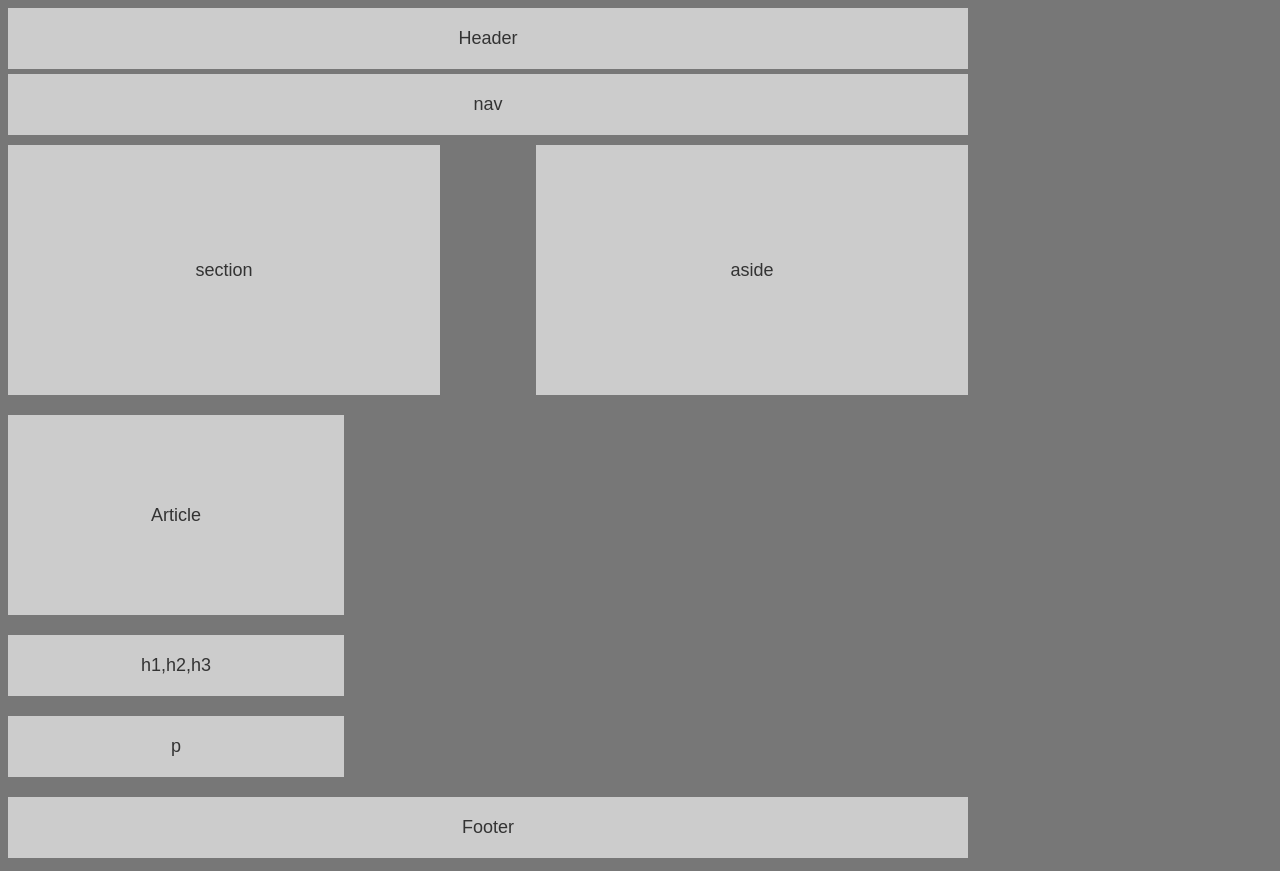
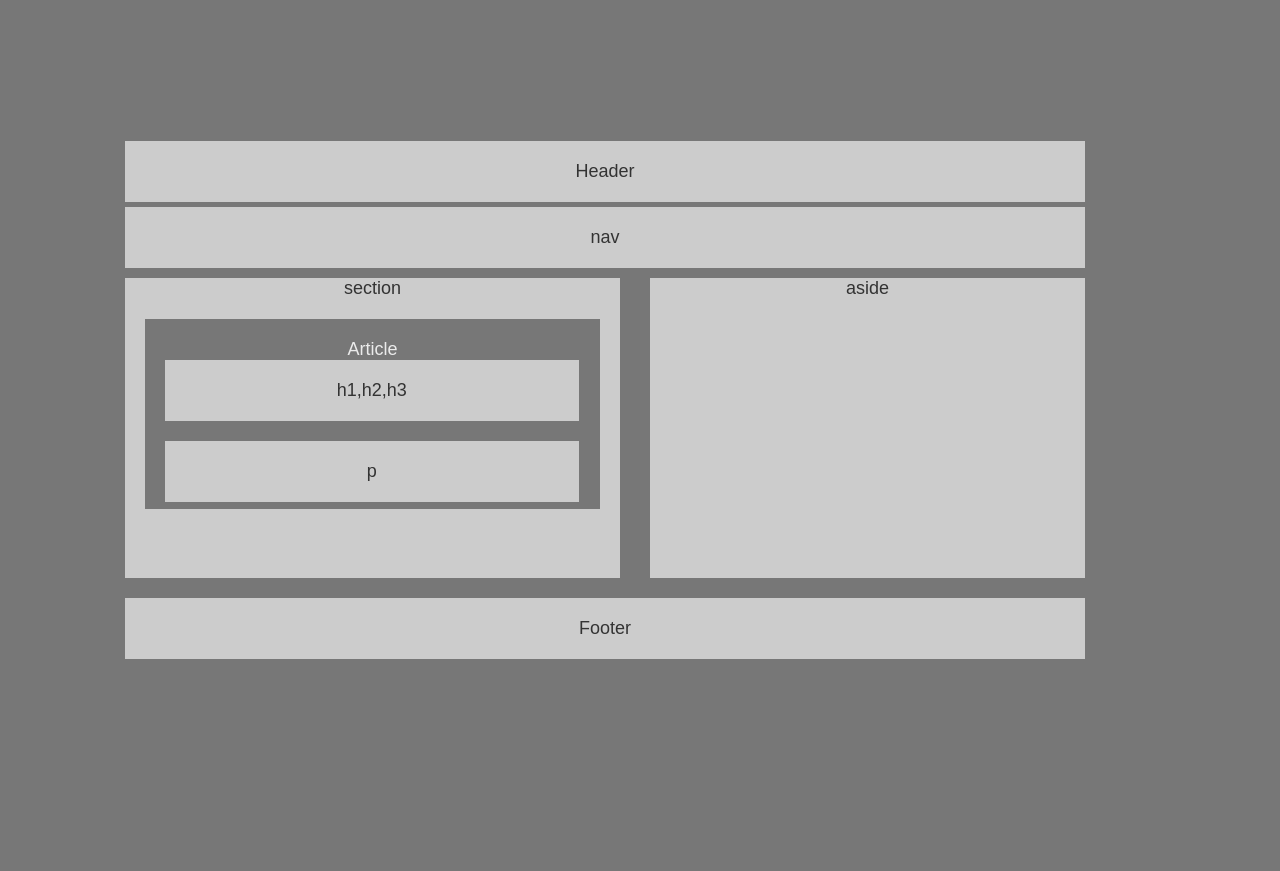
Before and after one commit to jagnoor/HW-Wireframe, a plain HTML site: page index.html in a window 1280 px wide. After the commit the page ends 800 px from the top, so only its background shows below. Drawn offline with Linux system fonts and the light colour scheme.

Commit message:
Completed Code

```diff
--- a/index.html
+++ b/index.html
@@ -22,15 +22,9 @@
 
         <section id="Section">
             section
-        </section>
-
-        <section id="aside">
-            aside
-        </section>
 
             <section id="Article">
                 Article
-        </section>
 
             <section id="h1h2h3">
                 h1,h2,h3
@@ -40,13 +34,23 @@
                     p
             </section>
 
+    </section>
+
+
+    </section>
+
 </div>
 
 
+    <section id="aside">
+            aside
+        </section>
 
-    <header>
+
+
+    <footer>
         Footer
-     </header>
+    </footer>
 
 </body>
 </html>
--- a/style.css
+++ b/style.css
@@ -2,14 +2,16 @@
 * 02-Homework eazy - HW-Wireframe
 **/
 
-* {
-    box-sizing: border-box;
+body {
+
     text-align: center;
     background-color: #777;
     font-family: Arial, Helvetica, sans-serif;
     width: 960px;
     font-size: 18px;
     align-content: center;
+    margin-left: 125px;
+
 
   }
 
@@ -18,7 +20,7 @@
     margin-bottom: 5px;
     color: #333;
     background: #ccc;
-}
+    }
 
  #nav {
     padding: 20px;
@@ -27,50 +29,77 @@
     background: #ccc;
  }
 
+.box {
+
+    overflow-x: visible;
+    float: center;
+
+}
+
  #Section {
      float: left;
-    padding: 20px;
     margin-bottom: 20px;
     color: #333;
     background: #ccc;
-    width: 45%;
-    height: 250px;
-    }
+    width: 495px;
+    height: 300px;
+    overflow-x: visible;
 
-#aside {
-    float: right;
-    padding: 20px;
-    margin-bottom: 20px;
-    color: #333;
-    background: #ccc;
-    width: 45%;
-    height: 250px;
     }
 
 #Article {
     padding: 20px;
     margin-bottom: 20px;
-    color: #333;
-    background: #ccc;
-    width: 35%;
-    height: 200px;
+    color: #ebebeb;
+    background: #777;
+    width: 40%%;
+    height: 150px;
+    border: 10px;
+    border-color: #777;
+    margin: 20px;
 
     }
 
 #h1h2h3 {
+    float: left;
     padding: 20px;
     margin-bottom: 20px;
     color: #333;
     background: #ccc;
-    width: 35%;
+    width: 90%;
+
     }
 
 
 #p {
+
+    float: left;
     padding: 20px;
     margin-bottom: 20px;
     color: #333;
     background: #ccc;
     width: 495px;
-    width: 35%;
+    width: 90%;
  }
+
+
+ #aside {
+    float: left;
+    margin-bottom: 20px;
+    color: #333;
+    background: #ccc;
+    width: 435px;
+    height: 300px;
+    clear: right;
+    overflow-x: visible;
+    margin-left: 30px;
+
+    }
+
+    footer {
+        clear: both;
+        padding: 20px;
+        margin-top: 5px;
+        color: #333;
+        background: #ccc;
+    }
```
Lines whose indentation alone changed are shown as unchanged.
